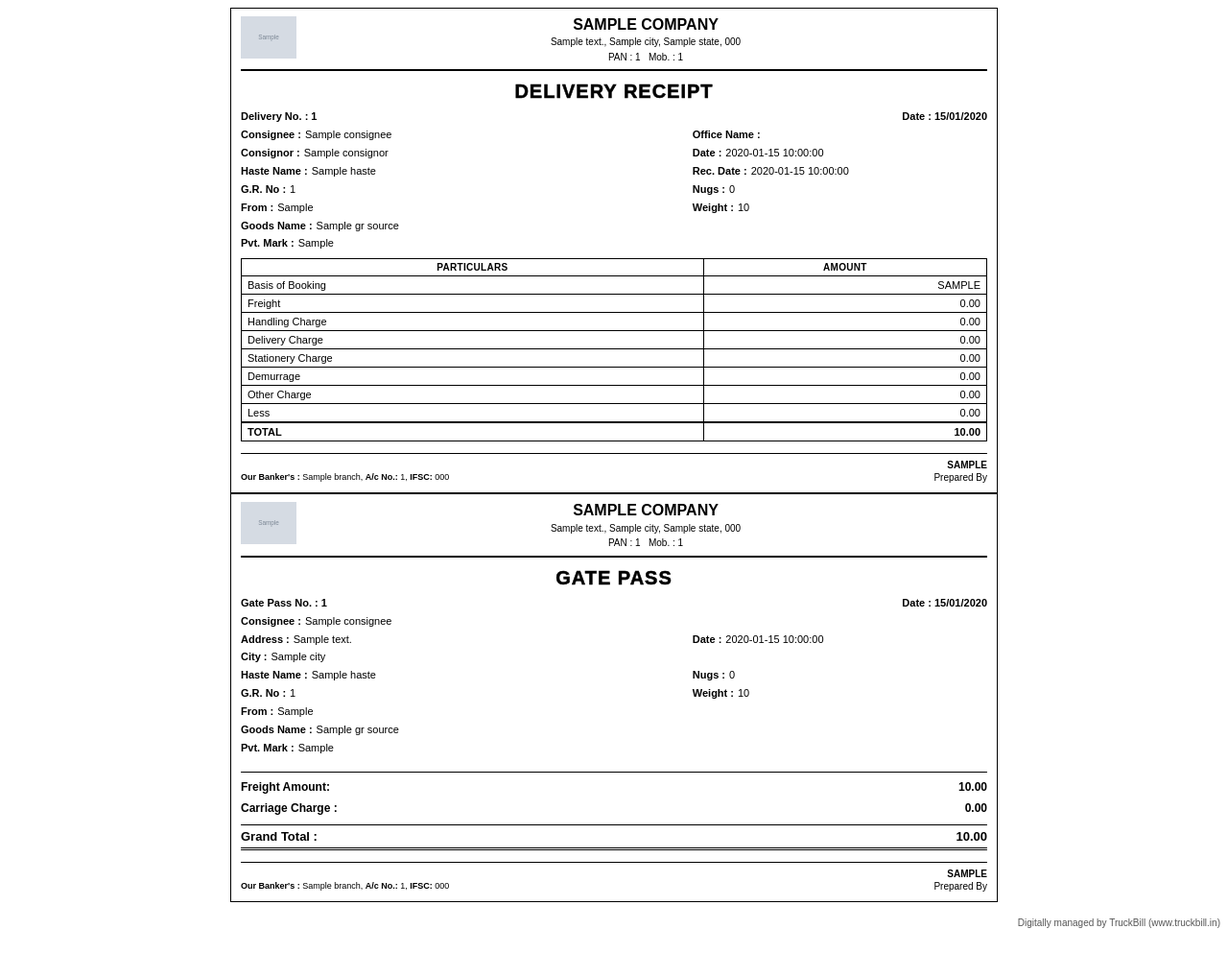
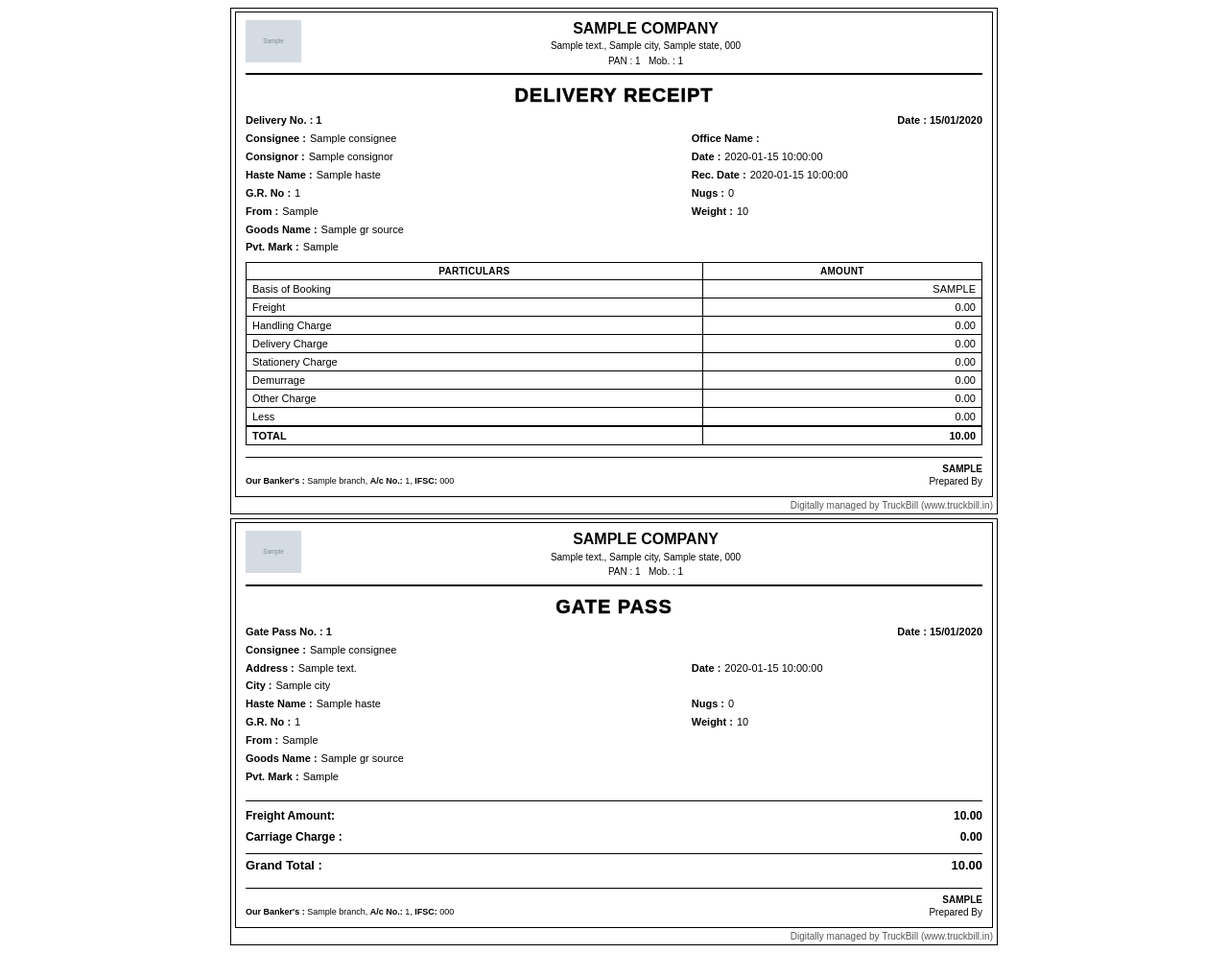
Before and after one commit to taldartech/truckbill_partload, a Laravel app: template resources/views/prints/delivery_receipt.blade.php in a window 1280 px wide. Shown: the whole page at 96% size. Before the commit the page ends 967 px from the top, so only its background shows below. Run offline with Laravel 12, Linux system fonts and the light colour scheme; the template is opened without the code that fills it: most values are stand-ins (such as "Sample title", 1, 10 or a date in 2020); grey boxes marked "Sample" are stand-in pictures.

Commit message:
improve branding in print

```diff
--- a/resources/views/partials/print-brand-footer.blade.php
+++ b/resources/views/partials/print-brand-footer.blade.php
@@ -1,3 +1,3 @@
-<div class="print-brand-footer" style="margin-top: 16px; text-align: right; font-size: 10px; color: #555;">
+<div class="print-brand-footer" style="margin-top: 3px; text-align: right; font-size: 10px; color: #555;">
     Digitally managed by TruckBill (<a href="https://www.truckbill.in" style="color: #555; text-decoration: none;">www.truckbill.in</a>)
 </div>
--- a/resources/views/prints/bilty.blade.php
+++ b/resources/views/prints/bilty.blade.php
@@ -16,7 +16,7 @@
             height: 100%;
             border: 1.5px solid #000;
             position: relative;
-            padding: 3px 4px 18px;
+            padding: 3px 4px 3px;
             overflow: hidden;
             background: #fff;
             display: flex;
--- a/resources/views/prints/delivery_receipt.blade.php
+++ b/resources/views/prints/delivery_receipt.blade.php
@@ -1,17 +1,22 @@
 <!DOCTYPE html>
 <html>
+
 <head>
     <meta charset="utf-8">
     @include('partials.favicon')
     <title>Delivery Receipt - {{ $receipt->delivery_receipt_no }}</title>
     <style>
-        * { box-sizing: border-box; }
+        * {
+            box-sizing: border-box;
+        }
+
         body {
             font-family: Arial, Helvetica, sans-serif;
             font-size: 11px;
             margin: 0;
             padding: 8px;
         }
+
         .sheet {
             display: flex;
             flex-direction: column;
@@ -20,6 +25,7 @@
             margin: 0 auto;
             /* border: 1px solid #000; */
         }
+
         .panel {
             width: 100%;
             padding: 8px 10px 10px;
@@ -27,9 +33,8 @@
             flex-direction: column;
             border: 1px solid #000;
         }
-        .panel + .panel {
-            /* border-top: 1px solid #000; */
-        }
+
+
         .header {
             display: flex;
             align-items: flex-start;
@@ -38,12 +43,18 @@
             padding-bottom: 6px;
             margin-bottom: 6px;
         }
+
         .header-logo img {
             max-height: 52px;
             max-width: 58px;
             display: block;
         }
-        .header-company { flex: 1; text-align: center; }
+
+        .header-company {
+            flex: 1;
+            text-align: center;
+        }
+
         .header-company .name {
             font-size: 16px;
             font-weight: 700;
@@ -51,12 +62,14 @@
             line-height: 1.15;
             color: #000;
         }
+
         .header-company .meta {
             font-size: 10px;
             margin-top: 2px;
             line-height: 1.35;
             color: #000;
         }
+
         .doc-title {
             text-align: center;
             font-size: 20px;
@@ -67,6 +80,7 @@
             -webkit-text-stroke: 0.5px #000;
             text-transform: uppercase;
         }
+
         .meta-row {
             display: flex;
             justify-content: space-between;
@@ -74,55 +88,70 @@
             margin-bottom: 6px;
             font-weight: 700;
         }
+
         .info-grid {
             display: grid;
             grid-template-columns: 1.35fr 0.9fr;
             gap: 4px 10px;
             margin-bottom: 8px;
         }
+
         .field {
             display: flex;
             gap: 4px;
             line-height: 1.35;
         }
+
         .field .label {
             font-weight: 700;
             white-space: nowrap;
         }
+
         .field .value {
             flex: 1;
             min-height: 14px;
         }
+
         .charges {
             width: 100%;
             border-collapse: collapse;
             margin-top: 4px;
         }
+
         .charges th,
         .charges td {
             border: 1px solid #000;
             padding: 3px 6px;
         }
+
         .charges th {
             text-align: center;
             font-size: 10px;
             letter-spacing: 0.3px;
         }
-        .charges td.amt { text-align: right; width: 38%; }
+
+        .charges td.amt {
+            text-align: right;
+            width: 38%;
+        }
+
         .charges tr.total td {
             font-weight: 700;
             border-top-width: 2px;
         }
+
         .mode-tag {
             float: left;
             font-weight: 700;
             text-transform: uppercase;
         }
+
         .gate-totals {
             margin-top: 18px;
             border-top: 1px solid #000;
             padding-top: 8px;
         }
+
         .gate-totals .line {
             display: flex;
             justify-content: space-between;
@@ -131,9 +160,9 @@
             font-weight: 700;
             font-size: 12px;
         }
+
         .gate-totals .sum {
             border-top: 1px solid #000;
-            border-bottom: 3px double #000;
             padding: 4px 0;
             margin-top: 10px;
             display: flex;
@@ -141,7 +170,11 @@
             font-size: 13px;
             font-weight: 700;
         }
-        .panel-body { flex: 1; }
+
+        .panel-body {
+                        max-width: 820px;flex: 1;
+        }
+
         .panel-footer {
             margin-top: 12px;
             border-top: 1px solid #000;
@@ -151,27 +184,55 @@
             gap: 10px;
             align-items: flex-end;
         }
+
         .bankers {
             font-size: 9px;
             line-height: 1.35;
             max-width: 68%;
         }
+
         .prepared {
             text-align: right;
             font-size: 10px;
             min-width: 90px;
         }
+
         .prepared .name {
             font-weight: 700;
             margin-bottom: 2px;
         }
-        .muted { color: #000; }
 
+        .muted {
+            color: #000;
+        }
+
+        .outer-layout{
+            padding: 3px 4px 3px;
+            border: 1px solid black;
+        }
+        .outer-layout + .outer-layout{
+            margin-top: 4px;
+        }
         @media print {
-            @page { size: A4 portrait; margin: 8mm; }
-            body { padding: 0; color: #000; }
-            .sheet { max-width: none; border-color: #000; }
-            .panel + .panel { border-top-color: #000; }
+            @page {
+                size: A4 portrait;
+                margin: 8mm;
+            }
+
+            body {
+                padding: 0;
+                color: #000;
+            }
+
+            .sheet {
+                max-width: none;
+                border-color: #000;
+            }
+
+            .panel+.panel {
+                border-top-color: #000;
+            }
+
             .header,
             .charges th,
             .charges td,
@@ -184,10 +245,10 @@
                 color: #000;
                 border-color: #000;
             }
-            .print-brand-footer { display: none; }
         }
     </style>
 </head>
+
 <body onload="window.print()">
     @php
     $logoPath = $branch?->resolvedLogo();
@@ -255,6 +316,7 @@
 
     <div class="sheet">
         {{-- Delivery Receipt --}}
+        <div class="outer-layout">
         <div class="panel">
             <div class="header">
                 @if ($logoUrl)
@@ -376,8 +438,10 @@
                 </div>
             </div>
         </div>
-
+        @include('partials.print-brand-footer')
+        </div>
         {{-- Gate Pass --}}
+        <div class="outer-layout">
         <div class="panel">
             <div class="header">
                 @if ($logoUrl)
@@ -461,8 +525,9 @@
                 </div>
             </div>
         </div>
+        @include('partials.print-brand-footer')
         </div>
+    </div>
+</body>
 
-@include('partials.print-brand-footer')
-</body>
 </html>
--- a/resources/views/prints/partials/bilty-copy.blade.php
+++ b/resources/views/prints/partials/bilty-copy.blade.php
@@ -247,10 +247,10 @@
                             {{ $bilty->creator->name }}
                         @endif
                         <span style="margin-top: 30px; display: block;">For : {{ $company->name ?? 'Company' }}</span>
-                        <span class="bi-footer-meta">Digitally managed by TruckBill (<a href="https://www.truckbill.in" target="_blank">www.truckbill.in</a>)</span>
                     </td>
                 </tr>
             </table>
         </div>
+        <span class="bi-footer-meta text-right" style="font-size:10px">Digitally managed by TruckBill (<a href="https://www.truckbill.in" target="_blank">www.truckbill.in</a>)</span>
     </div>
 </div>
```
Also changed, not shown: resources/views/prints/challan.blade.php (+9 -2 lines), resources/views/prints/invoice.blade.php (+9 -2 lines), resources/views/prints/loading_report.blade.php (+9 -3 lines), resources/views/prints/main_challan.blade.php (+9 -1 lines). Lines whose indentation alone changed are shown as unchanged.
